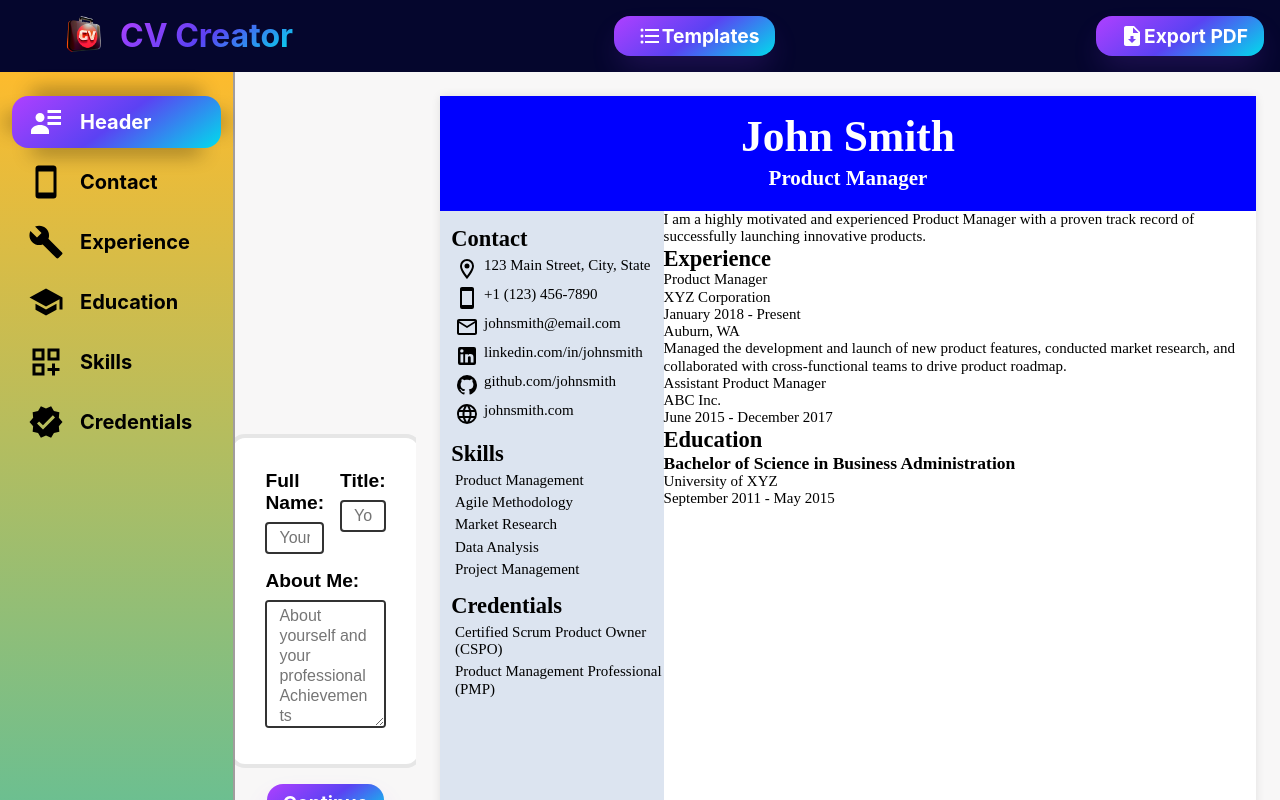
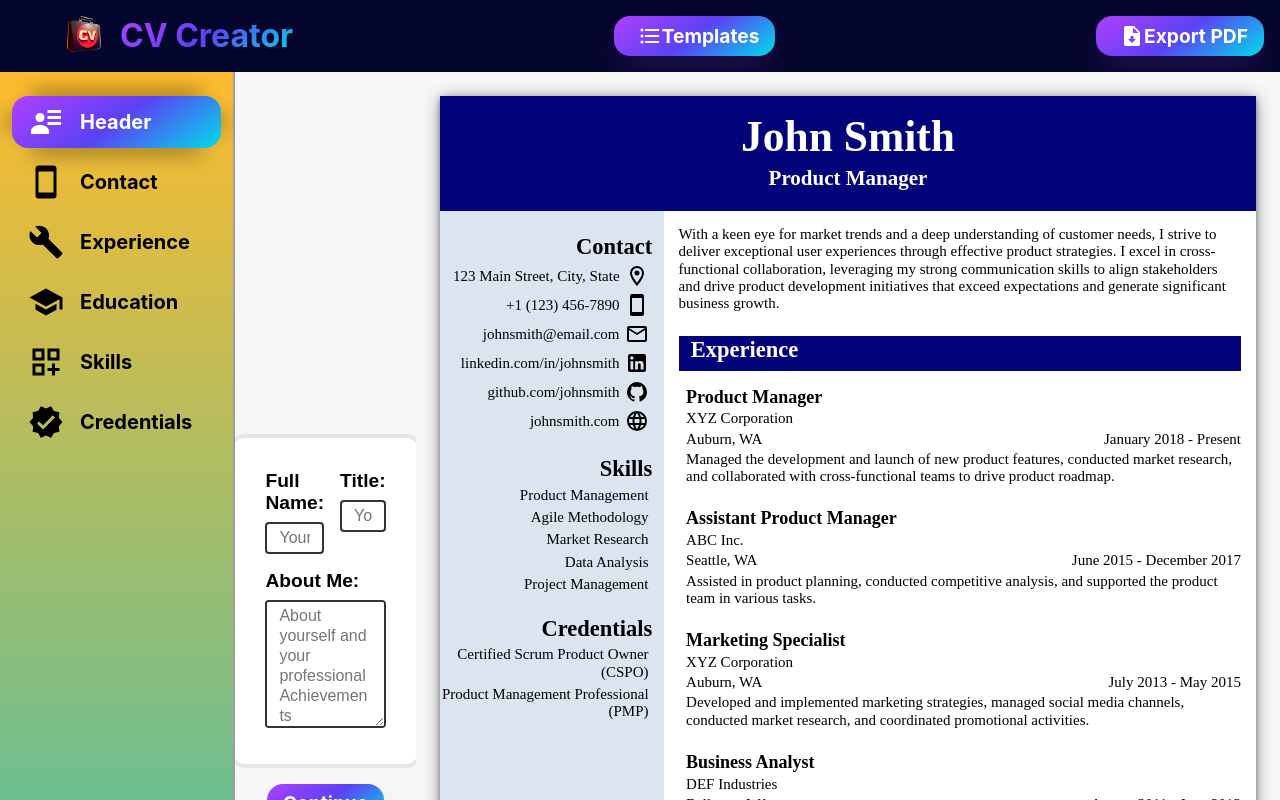
Before and after one commit to luizerkp/cv-application, a React (Create React App) app: page / in a window 1280 px wide. Shown: the top 800 px of the page. Built offline with nearby package versions, Linux system fonts and the light colour scheme.

Commit message:
Add styles to the resume Template1

```diff
--- a/src/components/Contact.js
+++ b/src/components/Contact.js
@@ -11,31 +11,31 @@ class Contact extends Component {
       <div className= {styles['contact']}>
         <h2>Contact</h2>
         <div className= {styles['resume-contact-item']}>
+          {address}
           <Icon path={mdiMapMarkerOutline} size={1} />
-          {address}
         </div>
         <div className= {styles['resume-contact-item']}>
+          {phone}
           <Icon path={mdiCellphone} size={1} />
-          {phone}
         </div>
         <div className= {styles['resume-contact-item']}>
+          {email}
           <Icon path={mdiEmailOutline} size={1} />
-          {email}
         </div>
         {linkedin && (
         <div className= {styles['resume-contact-item']}>
+          {linkedin}
           <Icon path={mdiLinkedin} size={1} />
-          {linkedin}
         </div>)}
         {gitHub && (
         <div className= {styles['resume-contact-item']}>
+          {gitHub}
           <Icon path={mdiGithub} size={1} />
-          {gitHub}
         </div>)}
         {website && (
         <div className= {styles['resume-contact-item']}>
+          {website}
           <Icon path={mdiWeb} size={1} />
-          {website}
         </div>)}
     </div>
     );
--- a/src/components/Experience.js
+++ b/src/components/Experience.js
@@ -1,5 +1,5 @@
 import { Component } from "react";
-import styles from "../styles/Experience.module.css";
+import styles from "../styles/Template1.module.css";
 
 class Experience extends Component {
   render() {
@@ -9,14 +9,14 @@ class Experience extends Component {
       <div className={styles['experience-div']}>
         <h2>Experience</h2>
         {experience.map((experienceItem, index) => (
-          <div key={index}>
-            <p>{experienceItem.title}</p>
-            <p>{experienceItem.company}</p>
+          <div className={styles['experience-item']} key={index}>
+            <p className={styles['job-title']}>{experienceItem.title}</p>
+            <p className={styles['company-name']}>{experienceItem.company}</p>
             <div className={styles['dates-location-div']}>
+              <p>{experienceItem.companyLocation}</p>
               <p>{experienceItem.startDate} - {experienceItem.endDate}</p>
-              <p>{experienceItem.companyLocation}</p>
             </div>
-            <ul>
+            <ul className= {styles['responsabilities']}>
               {(experienceItem.responsabilities &&
               experienceItem.responsabilities.split('\n').map((responsability, index) => (
                 responsability && <li key={index}>{responsability}</li>
--- a/src/sampleResume.js
+++ b/src/sampleResume.js
@@ -2,7 +2,7 @@ const sampleResume = {
   header: {
     fullName: 'John Smith',
     title: 'Product Manager',
-    aboutMe: 'I am a highly motivated and experienced Product Manager with a proven track record of successfully launching innovative products.',
+    aboutMe: 'With a keen eye for market trends and a deep understanding of customer needs, I strive to deliver exceptional user experiences through effective product strategies. I excel in cross-functional collaboration, leveraging my strong communication skills to align stakeholders and drive product development initiatives that exceed expectations and generate significant business growth.',
   },
   contact: {
     address: "123 Main Street, City, State",
@@ -12,6 +12,7 @@ const sampleResume = {
     gitHub: "github.com/johnsmith",
     website: "johnsmith.com",
   },
+
   experience: [
     {
       company: "XYZ Corporation",
@@ -26,8 +27,33 @@ const sampleResume = {
       title: "Assistant Product Manager",
       startDate: "June 2015",
       endDate: "December 2017",
-      description: "Assisted in product planning, conducted competitive analysis, and supported the product team in various tasks.",
+      companyLocation: "Seattle, WA",
+      responsabilities: "Assisted in product planning, conducted competitive analysis, and supported the product team in various tasks.",
     },
+    {
+      company: "XYZ Corporation",
+      title: "Marketing Specialist",
+      startDate: "July 2013",
+      endDate: "May 2015",
+      companyLocation: "Auburn, WA",
+      responsabilities: "Developed and implemented marketing strategies, managed social media channels, conducted market research, and coordinated promotional activities.",
+    },
+    {
+      company: "DEF Industries",
+      title: "Business Analyst",
+      startDate: "August 2011",
+      endDate: "June 2013",
+      companyLocation: "Bellevue, WA",
+      responsabilities: "Analyzed business processes, identified areas for improvement, conducted data analysis, and collaborated with stakeholders to implement solutions.",
+    },
+    {
+      company: "GHI Corporation",
+      title: "Sales Representative",
+      startDate: "March 2009",
+      endDate: "July 2011",
+      companyLocation: "Seattle, WA",
+      responsabilities: "Managed a portfolio of clients, conducted sales presentations, negotiated contracts, and achieved and exceeded sales targets.",
+    }
   ],
   education: [
     {
--- a/src/styles/ResumeContainer.module.css
+++ b/src/styles/ResumeContainer.module.css
@@ -6,7 +6,8 @@
   border-left: 2px solid rgb(126, 124, 124);
   border-top-left-radius: 10px;
   border-bottom-left-radius: 10px;
-  box-shadow: -25px 0 20px -20px rgba(0, 0, 0, 0.45);
+  /* box-shadow: -25px 0 20px -20px rgba(0, 0, 0, 0.45); */
+  /* box-shadow: rgba(14, 30, 37, 0.12) 0px 2px 4px 0px, rgba(14, 30, 37, 0.32) 0px 2px 16px 0px; */
   position: relative;
   width: 100%;
 }
--- a/src/styles/Template1.module.css
+++ b/src/styles/Template1.module.css
@@ -12,7 +12,8 @@
   grid-template-rows: auto 1fr;
   background-color: #fff;
   border-radius: 4px;
-  box-shadow: 0 0 10px rgba(0, 0, 0, 0.1);
+  /* box-shadow: 0 0 10px rgba(0, 0, 0, 0.1); */
+  box-shadow: rgba(14, 30, 37, 0.4) 0px 2px 4px 0px, rgba(14, 30, 37, 0.5) 0px 2px 16px 0px;
   font-family: 'Times New Roman', Times, serif;
   width: 8.5in;
   height: 11in;
@@ -20,6 +21,7 @@
   margin: 1.5rem;
   font-size: 15px;
   color: rgb(0, 0, 0);
+
 }
 
 .resume-body {
@@ -42,7 +44,7 @@
   flex-direction: column;
   justify-content: center;
   align-items: center;
-  background-color: blue;
+  background-color: rgb(3, 3, 122);
   width: 100%;
   color: white;
   font-weight: bold;
@@ -53,25 +55,28 @@
   display: grid;
   background-color: rgb(220, 228, 240);
   grid-template-rows: auto auto 1fr;
+  text-align: right;
 }
 
 .contact, .skills, .credentials {
-  padding: 1em 0 0 0;
+  padding: 1.5em 0 0 0;
 }
 
 .resume-contact-item {
   display: flex;
+  align-items: center;
+  justify-content: flex-end;
   gap: 5px;
   overflow-wrap: anywhere;
   margin: 5px 0 0 0;
 }
 
 .contact div, .skills ul, .credentials ul {
-  padding: 0 0 0 1em;
+  padding: 0 1em 0 0;
 }
 
 .contact h2, .skills h2, .credentials h2 {
-  padding: 0 0 0 .5em;
+  padding: 0 .5em 0 0;
 }
 
 .contact svg {
@@ -81,3 +86,45 @@
 .skills li, .credentials li {
   padding: 5px 0 0 0;
 }
+
+.resume-right {
+  display: grid;
+  grid-template-rows: 1fr 7fr 1.5fr;
+  padding: 1em;
+  gap: .5em;
+}
+
+.experience-div {
+  display: grid;
+  grid-template-rows: auto;
+  gap: .5em;
+}
+.resume-right h2 {
+  border: solid 1px transparent;
+  background-color: rgb(3, 3, 122);
+  color: white;
+  padding-left: .5em;
+  height: 1.5em;
+  align-self: center;
+}
+.experience-item {
+  display: flex;
+  flex-direction: column;
+  gap: .20em;
+  padding-left: .5em;
+}
+
+.dates-location-div {
+  display: flex;
+  justify-content: space-between;
+  align-items: center;
+}
+
+.job-title {
+  font-weight: bold;
+  font-size: 1.2em;
+}
+
+.company-name {
+  font-size: 1em;
+}
```
